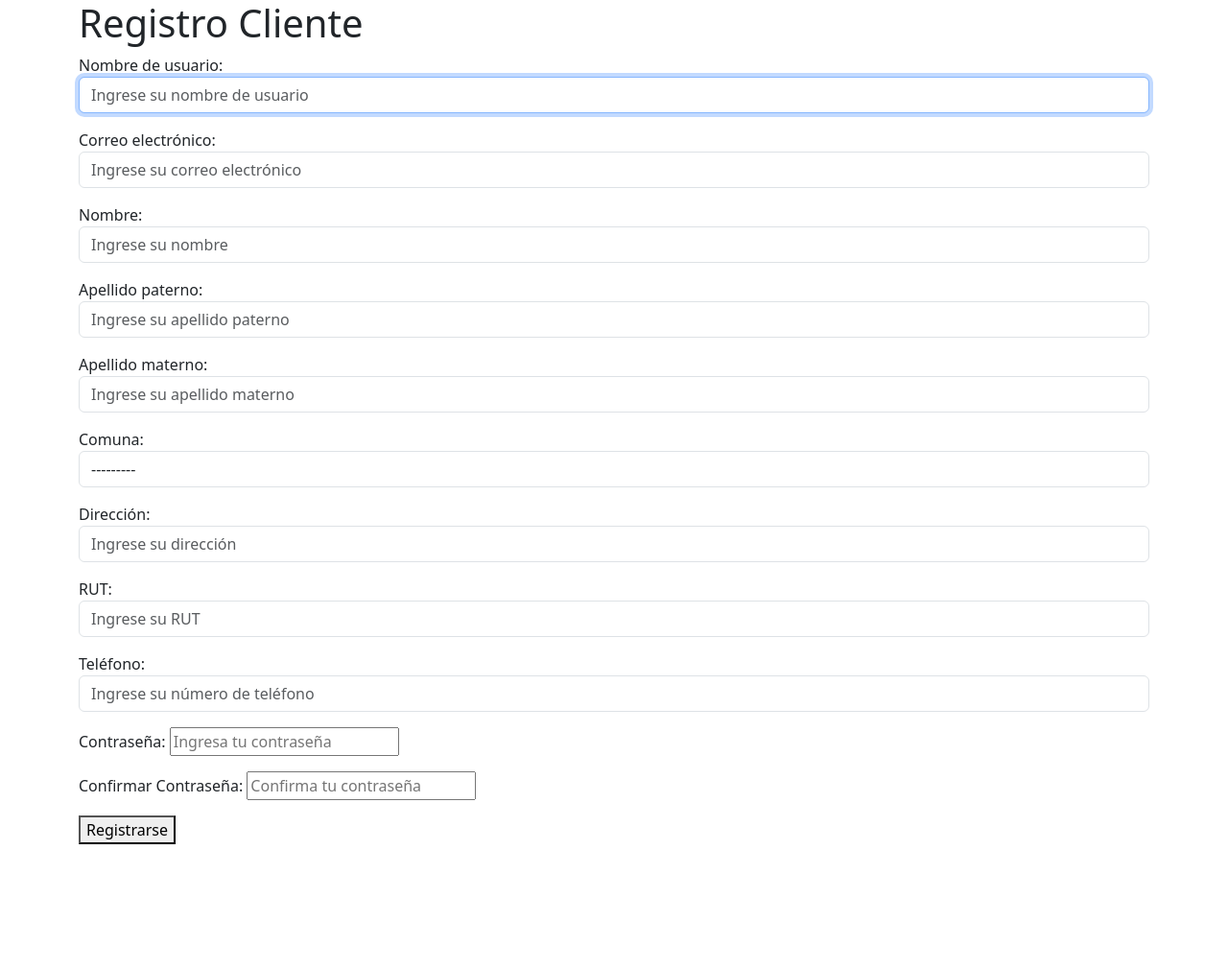
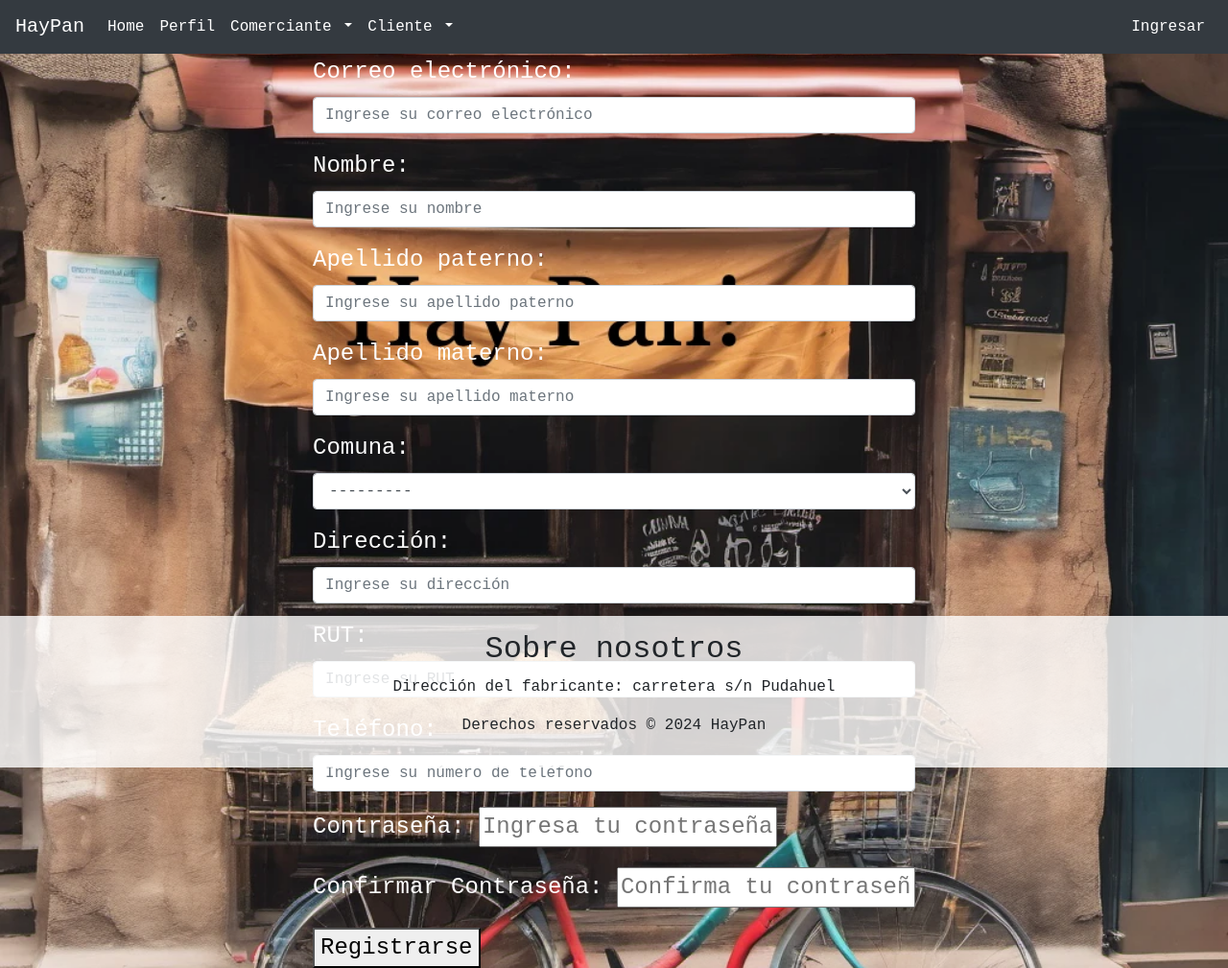
Before and after one commit to Rallende1107/Proyecto_Titulo, a Django app: page /registro/cliente/ in a window 1280 px wide. Shown: the whole page at 96% size. Before the commit the page ends 880 px from the top, so only its background shows below. Run offline with Django 5.2, Linux system fonts and the light colour scheme; data that the repository does not hold is empty; some libraries are stand-ins or nearby versions.

Commit message:
cambios de estetica 2
se generan cambios en el css y el index

```diff
--- a/static/css/estilo.css
+++ b/static/css/estilo.css
@@ -0,0 +1,32 @@
+body {
+    font-family: 'Courier New', monospace;
+    background-image: url('{% static "img/pixlr-image-generator-caa1c658-b157-4ea7-915e-f2afb5cec9b8.webp" %}');
+    background-size: cover;
+    background-repeat: no-repeat;
+}
+.container {
+    color: white;
+    font-size: 1.5rem;
+    display: flex;
+    flex-direction: column;
+    align-items: center;
+    justify-content: center;
+    height: 100vh;
+    color: white;
+}
+@media (max-width: 767.98px) {
+    .container {
+      flex-direction: column;
+      align-items: center;
+    }
+
+    .container form {
+      width: 100%;
+    }
+
+    .container input[type="text"],
+    .container input[type="password"] {
+      width: 100%;
+      margin-bottom: 1rem;
+    }
+  }
--- a/templates/index.html
+++ b/templates/index.html
@@ -6,51 +6,90 @@
     <meta name="viewport" content="width=device-width, initial-scale=1.0">
     <link rel="stylesheet" href="https://cdn.jsdelivr.net/npm/bootstrap@4.0.0/dist/css/bootstrap.min.css" integrity="sha384-Gn5384xqQ1aoWXA+058RXPxPg6fy4IWvTNh0E263XmFcJlSAwiGgFAW/dAiS6JXm" crossorigin="anonymous">
     <link rel="stylesheet" href="https://cdnjs.cloudflare.com/ajax/libs/font-awesome/6.5.2/css/all.min.css">
-    <link rel="stylesheet" type="text/css" href="{% static 'css/estilo.css' %}?v=1" />
+    <link rel="stylesheet" type="text/css" href="{% static 'css/estilo.css' %}?v=10" />
 
     <title>
         {% block title %}
         {{title}}
         {% endblock title %}
     </title>
+    <style>
+body {
+    font-family: 'Courier New', monospace;
+    background-image: url('{% static "img/pixlr-image-generator-caa1c658-b157-4ea7-915e-f2afb5cec9b8.webp" %}');
+    background-size: cover;
+    background-repeat: no-repeat;
+}
+
+.container {
+    display: flex;
+    flex-direction: column;
+    align-items: center;
+    justify-content: center;
+}
+
+.content-container {
+    height: 20vh;
+    display: flex;
+    justify-content: center;
+}
+
+.about-us {
+    position: fixed;
+    bottom: 0;
+    width: 100%;
+    background-color: rgba(255, 255, 255, 0.8);
+    padding: 1rem;
+    text-align: center;
+}
+    </style>
 </head>
 <body>
 
-    <nav class="navbar navbar-expand-lg navbar-light bg-light">
-        <a class="navbar-brand"  href="{% url 'home' %}">HayPan</a>
+
+
+    <nav class="navbar navbar-expand-lg navbar-dark bg-dark">
+        <a class="navbar-brand tex-whit"  href="{% url 'home' %}">HayPan</a>
         <button class="navbar-toggler" type="button" data-toggle="collapse" data-target="#navbarSupportedContent" aria-controls="navbarSupportedContent" aria-expanded="false" aria-label="Toggle navigation">
             <span class="navbar-toggler-icon"></span>
         </button>
 
         <div class="collapse navbar-collapse" id="navbarSupportedContent">
-            <ul class="navbar-nav mr-auto">
+            <ul class="navbar-nav mr-auto text-white">
                 <li class="nav-item">
-                    <a class="nav-link" href="{% url 'home' %}">Home</a>
+                    <a class="nav-link text-white" href="{% url 'home' %}">Home</a>
                 </li>
                 <li class="nav-item">
-                    <a class="nav-link" href="{% url 'home' %}">Perfil</a>
+                    <a class="nav-link text-white" href="{% url 'home' %}">Perfil</a>
                 </li>
                 <li class="nav-item dropdown">
-                    <a class="nav-link dropdown-toggle" id="navbarDropdown" role="button" data-toggle="dropdown" aria-haspopup="true" aria-expanded="false">
-                    Comerciante
+                    <a class="nav-link dropdown-toggle text-white" id="navbarDropdown" role="button" data-toggle="dropdown" aria-haspopup="true" aria-expanded="false">
+                        Comerciante
                     </a>
-                    <div class="dropdown-menu" aria-labelledby="navbarDropdown">
-                        <a class="dropdown-item" href="{% url 'Register_Comerciante' %}">Register_Comerciante</a>
+                    <div class="dropdown-menu navbar-dark bg-dark " aria-labelledby="navbarDropdown ">
+
+                        <a class="dropdown-item text-white" href="{% url 'Register_Comerciante' %}">Registrar Comerciante</a>
+
                         <div class="dropdown-divider"></div>
-                        <a class="dropdown-item" href="{% url 'producto_add' %}">producto_add</a>
+
+                        <a class="dropdown-item text-white" href="{% url 'producto_add' %}">Agregar Producto</a>
+
                         <div class="dropdown-divider"></div>
-                        <a class="dropdown-item" href="{% url 'local_add' %}">Nuevo Local</a>
-                        <a class="dropdown-item" href="{% url 'local_list' %}">Mis Locales</a>
+
+                        <a class="dropdown-item text-white" href="{% url 'local_add' %}">Nuevo Local</a>
+
+                        <a class="dropdown-item text-white" href="{% url 'local_list' %}">Mis Locales</a>
+
                     </div>
                 </li>
                 <li class="nav-item dropdown">
-                    <a class="nav-link dropdown-toggle" id="navbarDropdown" role="button" data-toggle="dropdown" aria-haspopup="true" aria-expanded="false">
+                    <a class="nav-link dropdown-toggle text-white" id="navbarDropdown" role="button" data-toggle="dropdown" aria-haspopup="true" aria-expanded="false">
                         Cliente
                     </a>
-                    <div class="dropdown-menu" aria-labelledby="navbarDropdown">
-                        <a class="dropdown-item" href="{% url 'Register_Cliente' %}">Register_Cliente</a>
+                    <div class="dropdown-menu navbar-dark bg-dark" aria-labelledby="navbarDropdown">
+                        <a class="dropdown-item text-white" href="{% url 'Register_Cliente' %}">Registrar Cliente</a>
                         <div class="dropdown-divider"></div>
-                        <a class="dropdown-item" href="{% url 'producto_add' %}">producto_add</a>
+                        <a class="dropdown-item text-white" href="{% url 'producto_add' %}">Agregar Producto</a>
                     </div>
                 </li>
             </ul>
@@ -62,17 +101,27 @@
                 </li>
             {% else %}
                 <li class="nav-item">
-                    <a href="{% url 'login' %}" class="nav-link">Ingresar</a>
+                    <a href="{% url 'login' %}" class="nav-link text-white">Ingresar</a>
                 </li>
             {% endif %}
         </ul>
 
     </nav>
 
+    <div class="content-container">
+        <div class="container">
+            {% block content %}
 
-    {% block content %}
+            {% endblock content %}
+        </div>
+    </div>
 
-    {% endblock content %}
+    <div class="about-us">
+        <h2>Sobre nosotros</h2>
+        <p>Dirección del fabricante: carretera s/n Pudahuel</p>
+        <p>Derechos reservados &copy; 2024 HayPan</p>
+    </div>
+
     <script src="https://code.jquery.com/jquery-3.2.1.slim.min.js" integrity="sha384-KJ3o2DKtIkvYIK3UENzmM7KCkRr/rE9/Qpg6aAZGJwFDMVNA/GpGFF93hXpG5KkN" crossorigin="anonymous"></script>
     <script src="https://cdn.jsdelivr.net/npm/popper.js@1.12.9/dist/umd/popper.min.js" integrity="sha384-ApNbgh9B+Y1QKtv3Rn7W3mgPxhU9K/ScQsAP7hUibX39j7fakFPskvXusvfa0b4Q" crossorigin="anonymous"></script>
     <script src="https://cdn.jsdelivr.net/npm/bootstrap@4.0.0/dist/js/bootstrap.min.js" integrity="sha384-JZR6Spejh4U02d8jOt6vLEHfe/JQGiRRSQQxSfFWpi1MquVdAyjUar5+76PVCmYl" crossorigin="anonymous"></script>
--- a/templates/user_register.html
+++ b/templates/user_register.html
@@ -1,35 +1,23 @@
+
+{% extends './index.html' %}
 {% load static %}
-<!DOCTYPE html>
-<html>
-  <head>
-    <link rel="stylesheet" type="text/css" href="{% static 'css/styles.css' %}?v=2" />
-    <link href="https://cdn.jsdelivr.net/npm/bootstrap@5.3.0/dist/css/bootstrap.min.css" rel="stylesheet" integrity="sha384-9ndCyUaIbzAi2FUVXJi0CjmCapSmO7SnpJef0486qhLnuZ2cdeRhO02iuK6FUUVM" crossorigin="anonymous" />
+{% block title %}{{ title }}{% endblock title %}
 
     {% block head %} {% endblock head %}
-    <title>
 
-      {% block title %}
 
-      {% endblock title %}
-    </title>
-  </head>
-  <body>
+    {% block content %}
    <div class="container">
-
     <h1>{{title}}</h1>
 
     <form method="post">
       {% csrf_token %}
       {{ form.as_p }}
-    <button type="submit">Registrarse</button>
+      <button type="submi">Registrarse</button>
     </form>
+   </div>
+    {% endblock content %}
 
-  <script src="{% static 'js/script.js' %}"></script>
-  <script src="{% static 'js/all.js' %}"></script>
-  <script src="https://cdn.jsdelivr.net/npm/bootstrap@5.3.0/dist/js/bootstrap.bundle.min.js" integrity="sha384-geWF76RCwLtnZ8qwWowPQNguL3RmwHVBC9FhGdlKrxdiJJigb/j/68SIy3Te4Bkz" crossorigin="anonymous"></script>
   {% block javascript %}
 
   {% endblock javascript %}
-</div>
-</body>
-</html>
```
Also changed, not shown: templates/login.html (+17 -9 lines), static/img/pixlr-image-generator-caa1c658-b157-4ea7-915e-f2afb5cec9b8.webp (added). Lines whose indentation alone changed are shown as unchanged.
